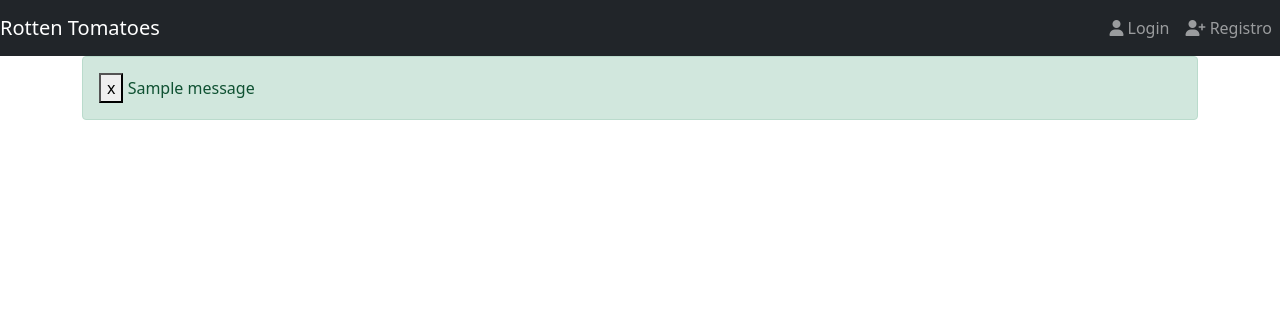
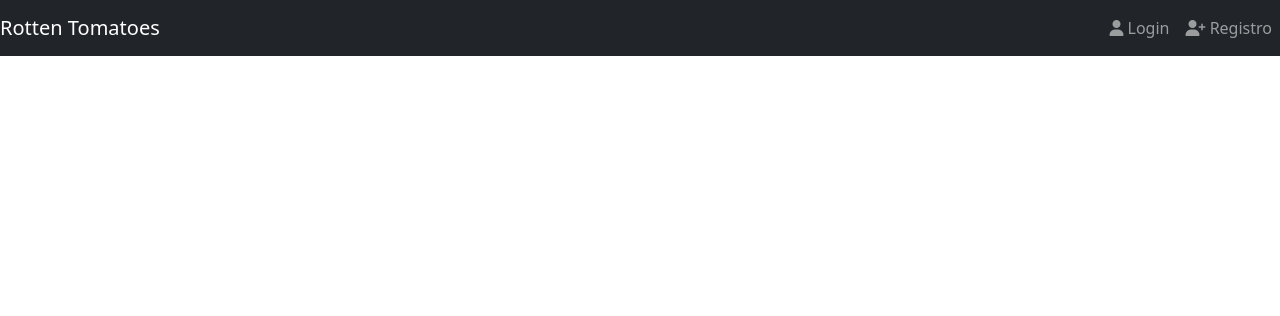
Before and after one commit to GuillermoGA/tzuzul-django-segunda-practica, a Django app: page / in a window 1280 px wide. Shown: the top 316 px of the page. Run offline with Django 3.2, Linux system fonts and the light colour scheme; tables that the repository leaves empty hold one stand-in row (values such as "Sample post"); one stand-in notice (Sample message) is shown; some libraries are stand-ins or nearby versions.

Commit message:
remove messages area

```diff
--- a/templates/base.html
+++ b/templates/base.html
@@ -13,8 +13,6 @@
     {% include 'navbar.html' %}
 
     <div class="container">
-        {% include 'messages.html' %}
-
         <div class="row mt-3">
 
         {% block content %}
--- a/templates/messages.html
+++ /dev/null
@@ -1,8 +0,0 @@
-{% if messages %}
-    {% for message in messages %}
-        <div class="alert {% if message.tags == 'success' %} alert-success {% else %} alert-danger {% endif %}">
-            <button type="button", class="close" data-dismiss="alert">x</button>
-            {{ message }}
-        </div>
-    {% endfor %}
-{% endif %}
```
